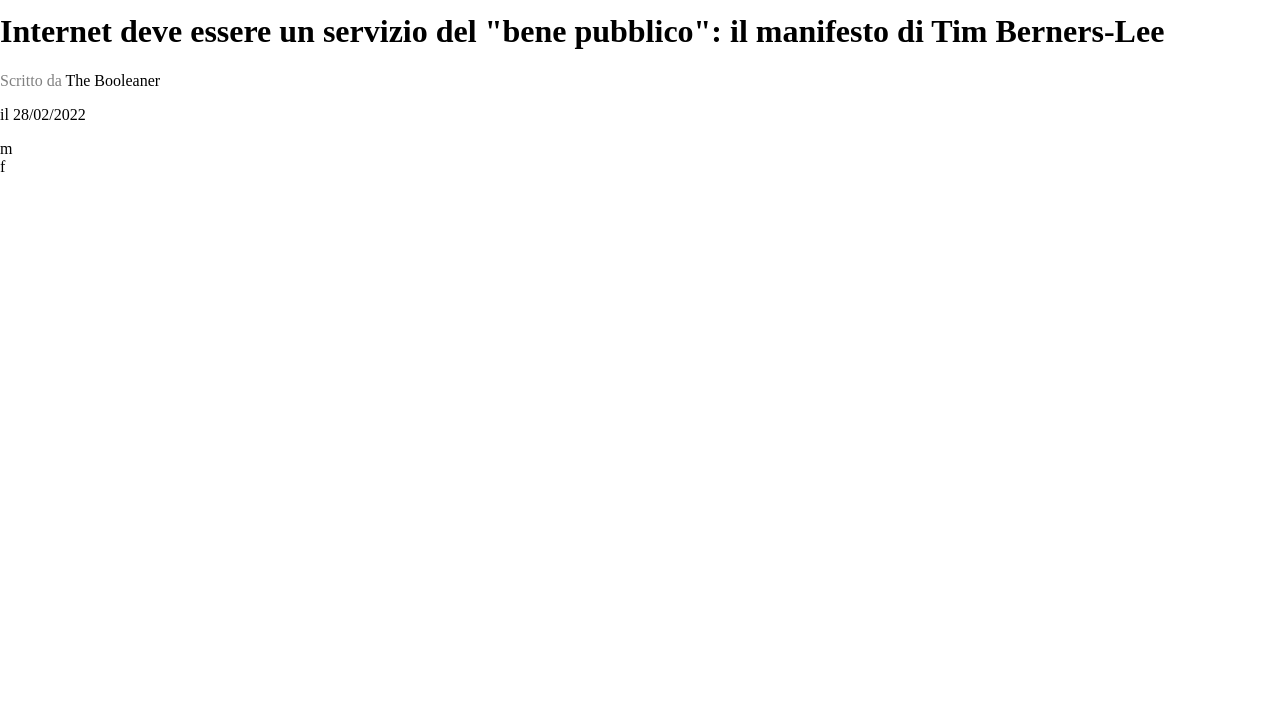
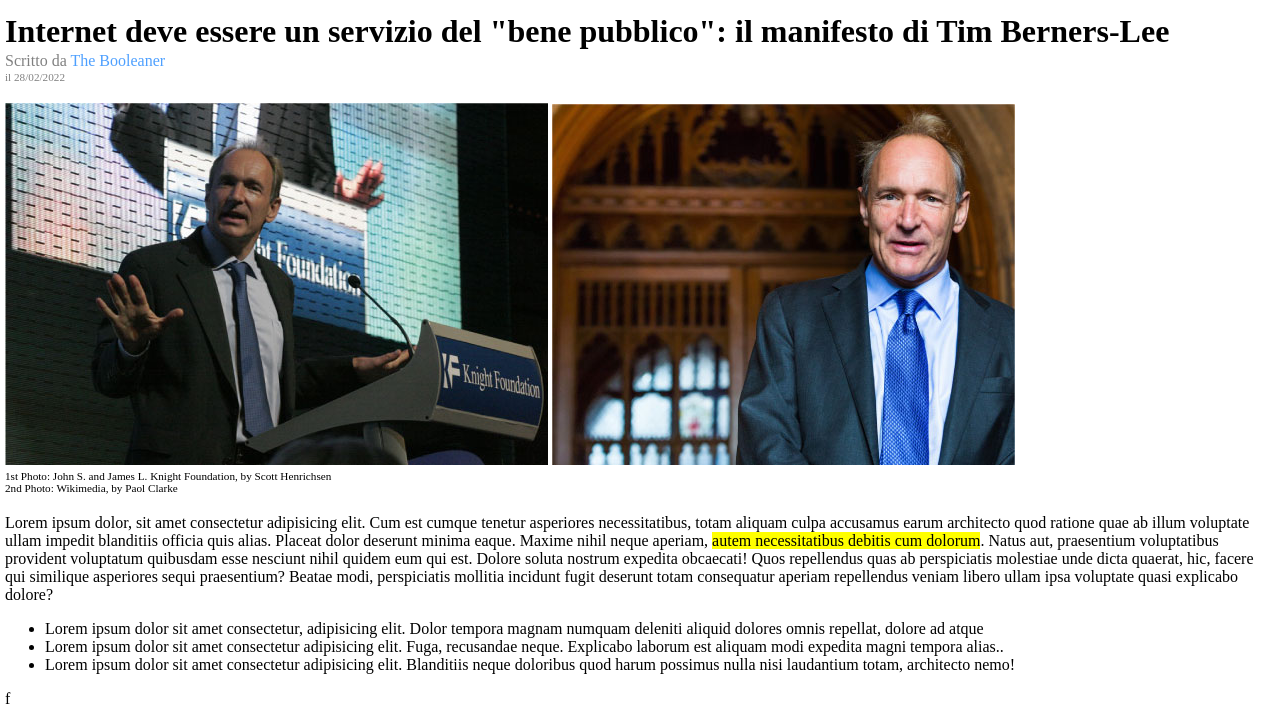
Before and after one commit to SebastianoMV/html-css-booleaner, a plain HTML site: page index.html in a window 1280 px wide. Shown: the part 88-801 px from the top of the page. Drawn offline with Linux system fonts and the light colour scheme.

Commit message:
img, p and list added plus color fixed

```diff
--- a/index.html
+++ b/index.html
@@ -12,15 +12,37 @@
     <div class="banner-top">
       <img id="logo1" src="img/logo.svg" alt="logo">
     </div>
+  </header>
+
+  <main>
     <h1>Internet deve essere un servizio del "bene pubblico": il manifesto di Tim Berners-Lee</h1>
     <span class="gray">Scritto da</span>
     <span class="blue"> The Booleaner</span>
-    <p class="lil-gray">il 28/02/2022</p>
+    <p class="lil gray">il 28/02/2022</p>
+    <div>
+      <img src="img/tim-1.jpg" alt="Tim1">
+      <img src="img/tim-2.jpg" alt="Tim2">
+    </div>
+    <div class="lil">
+      1st Photo: John S. and James L. Knight Foundation, by Scott Henrichsen
+      <br>
+      2nd Photo: Wikimedia, by Paol Clarke
+    </div>
+    <p>
+      Lorem ipsum dolor, sit amet consectetur adipisicing elit. Cum est cumque tenetur asperiores necessitatibus, totam aliquam culpa accusamus earum architecto quod ratione quae ab illum voluptate ullam impedit blanditiis officia quis alias. Placeat dolor deserunt minima eaque. Maxime nihil neque aperiam, <span class="evid"> autem  necessitatibus debitis cum dolorum</span>. Natus aut, praesentium voluptatibus provident voluptatum quibusdam esse nesciunt nihil quidem eum qui est. Dolore soluta nostrum expedita obcaecati! Quos repellendus quas ab perspiciatis molestiae unde dicta quaerat, hic, facere qui similique asperiores sequi praesentium? Beatae modi, perspiciatis mollitia incidunt fugit deserunt totam consequatur aperiam repellendus veniam libero ullam ipsa voluptate quasi explicabo dolore?
+    </p>
+    <ul>
+      <li>
+        Lorem ipsum dolor sit amet consectetur, adipisicing elit. Dolor tempora magnam numquam deleniti aliquid dolores omnis repellat, dolore ad atque
+      </li>
+      <li>
+        Lorem ipsum dolor sit amet consectetur adipisicing elit. Fuga, recusandae neque. Explicabo laborum est aliquam modi expedita magni tempora alias..
+      </li>
+      <li>
+        Lorem ipsum dolor sit amet consectetur adipisicing elit. Blanditiis neque doloribus quod harum possimus nulla nisi laudantium totam, architecto nemo!
+      </li>
+    </ul>
 
-  </header>
-
-  <main>
-    m
   </main>
 
   <footer>
--- a/style.css
+++ b/style.css
@@ -1,9 +1,26 @@
 body{
-  margin:auto;
+ margin: auto;
+padding: 0;
+
+}
+header{
+
 }
 
+main{
+  margin: 5px;
+}
+
+footer{
+  margin: 5px;
+}
+
+h1{
+  margin-bottom: 2px;
+}
 
 .banner-top{
+
   width: 100%;
   height: 80px;
   background-color: #4ea0ff;
@@ -16,6 +33,20 @@
   color:gray;
 }
 
+.blue{
+  color: #4ea0ff;
+}
+
+.lil{
+  font-size: 0.7rem;
+  margin-top:1px;
+  margin-bottom: 20px;
+}
+
+.evid{
+  background-color: yellow;
+}
+
 
 #logo1{
   position: absolute;
```
